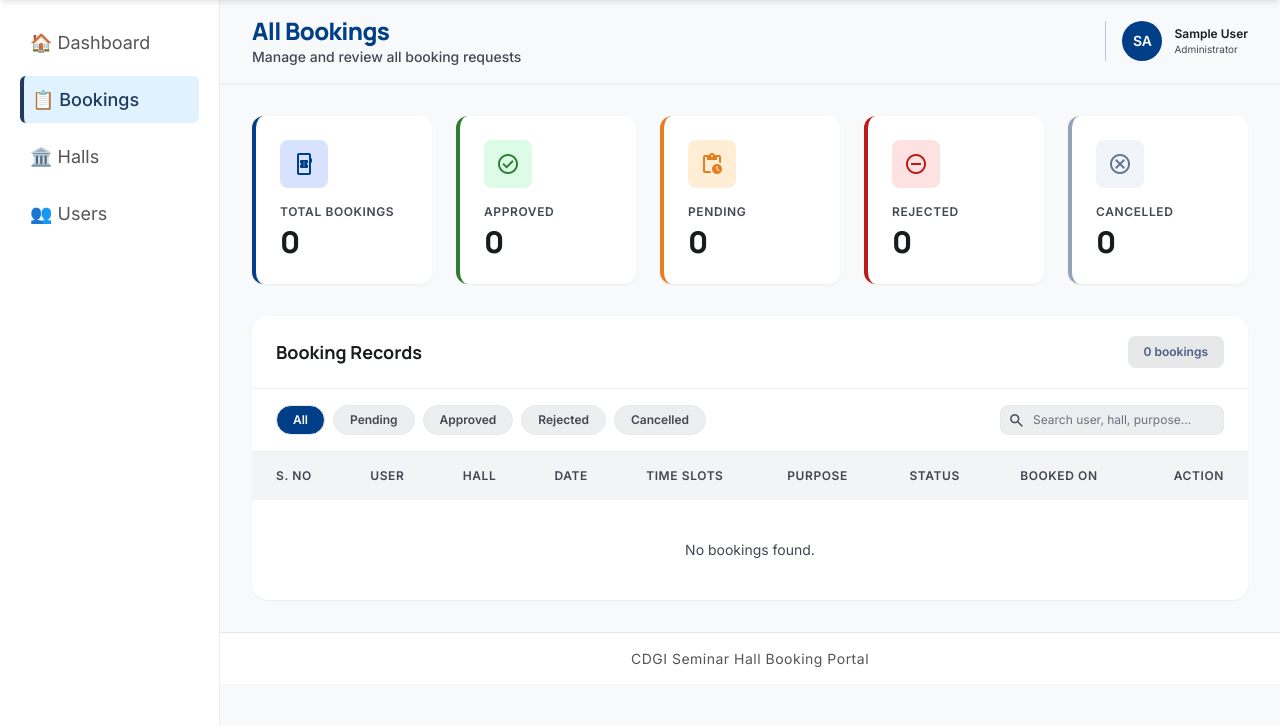
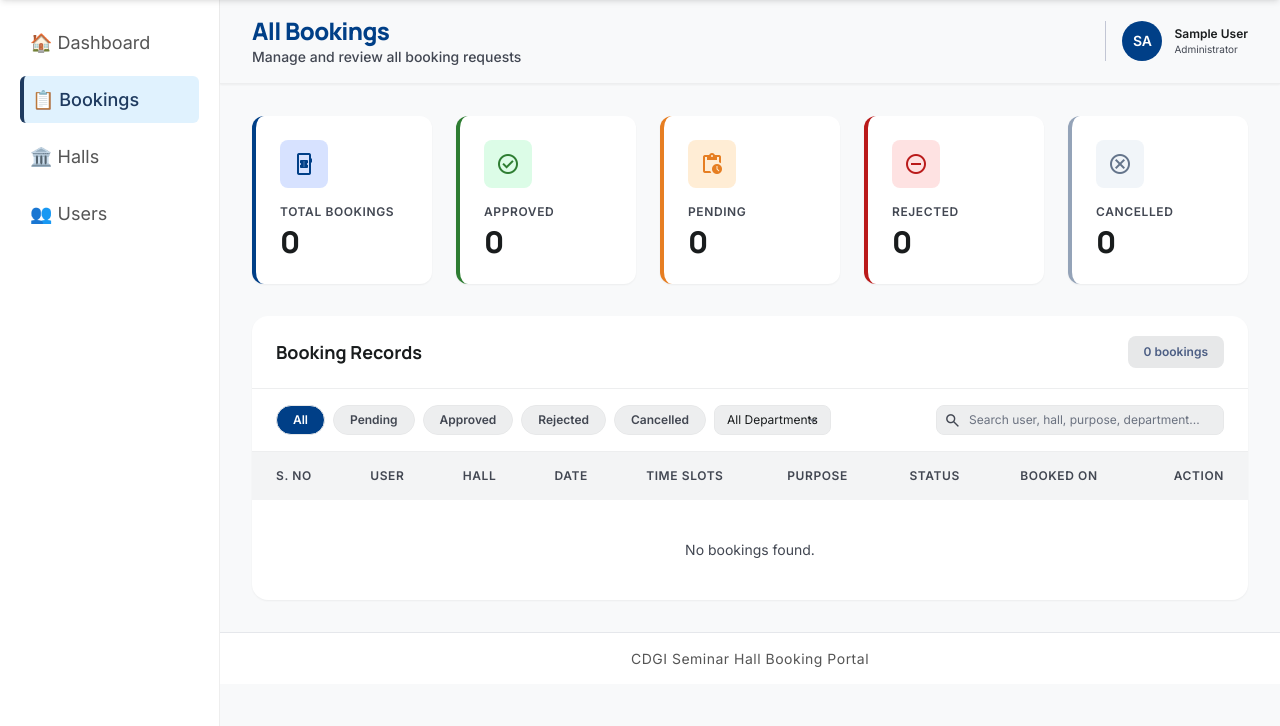
Before and after one commit to Yogeshgurjar25/Seminar-hall-booking-, a Flask app: page /admin_bookings in a window 1280 px wide. Shown: the part 75-801 px from the top of the page. Run offline with Flask 3, Linux system fonts and the light colour scheme; the visitor is signed in with stand-in values (Sample User, id 1); data comes from the database, SQL or seed files in the repository; data that the repository does not hold is empty; some libraries are stand-ins or nearby versions.

Commit message:
update bookings search bar

```diff
--- a/templates/admin_bookings.html
+++ b/templates/admin_bookings.html
@@ -70,7 +70,6 @@
     * { box-sizing: border-box; margin: 0; padding: 0; }
     body { font-family: 'Poppins', sans-serif; background: #f4f6fb; min-height: 100vh; display: flex; flex-direction: column; }
 
-    /* NAVBAR — exact same as admin.html */
     nav { background: #1e3a5f; padding: 16px 40px; display: flex; justify-content: space-between; align-items: center; position: sticky; top: 0; z-index: 100; }
     .logo { color: white; font-weight: 600; font-size: 24px; letter-spacing: 1px; }
     .logo span { color: #60a5fa; font-weight: 700; }
@@ -79,25 +78,21 @@
     .nav-links a:hover { color: #fff; }
     .logout-btn { background: #e74c3c; padding: 8px 20px; border-radius: 6px; color: white !important; font-weight: 500; border: none; cursor: pointer; font-family: 'Poppins', sans-serif; font-size: 16px; line-height: 1.5; margin-left: 16px; }
 
-    /* LAYOUT */
     .layout { display: flex; align-items: flex-start; flex: 1; }
 
-    /* SIDEBAR — exact same as admin.html */
     .sidebar { width: 220px; background: white; padding: 20px; min-height: calc(100vh - 73px); border-right: 1px solid #eee; flex-shrink: 0; }
     .sidebar-item { display: block; padding: 10px; margin-bottom: 10px; color: #555; text-decoration: none; border-radius: 6px; font-size: 18px; }
     .sidebar-item:hover { background: #f1f5f9; }
     .sidebar-item.active { background: #e0f2fe; color: #1e3a5f; border-left: 4px solid #1e3a5f; padding-left: 8px; font-weight: 500; }
 
-    /* ADMIN MAIN */
     .admin-main { flex: 1; min-width: 0; }
 
-    /* footer — exact same as admin.html */
     footer { text-align: center; padding: 15px; background: white; margin-top: auto; border-top: 1px solid #e5e7eb; font-size: 14px; color: #555; letter-spacing: 0.5px; }
   </style>
 </head>
 <body class="bg-surface font-body text-on-surface antialiased overflow-x-hidden">
 
-  <!-- NAVBAR — exact same as admin.html -->
+  <!-- NAVBAR -->
   <header class="w-full sticky top-0 z-50 flex items-center justify-between px-8 py-4 shadow-md" style="background:#1e3a5f;">
     <div class="flex items-center gap-3">
       <div class="w-9 h-9 bg-white/20 rounded-lg flex items-center justify-center">
@@ -118,7 +113,7 @@
 
   <div class="layout">
 
-    <!-- SIDEBAR — exact same as admin.html -->
+    <!-- SIDEBAR -->
     <div class="sidebar">
       <a href="/admin"          class="sidebar-item">🏠 Dashboard</a>
       <a href="/admin_bookings" class="sidebar-item active">📋 Bookings</a>
@@ -129,7 +124,7 @@
     <!-- ADMIN MAIN -->
     <div class="admin-main">
 
-      <!-- Top App Bar — exact same structure as admin.html -->
+      <!-- Top App Bar -->
       <header class="sticky top-0 z-40 bg-[#f8f9fa] flex items-center justify-between px-8 py-4 shadow-sm border-b border-surface-container">
         <div class="flex flex-col">
           <h2 class="text-2xl font-headline font-extrabold text-primary tracking-tight">All Bookings</h2>
@@ -149,10 +144,9 @@
       <!-- Page Content -->
       <div class="p-8 space-y-8">
 
-        <!-- STATS GRID — same style as admin.html stat cards with icons -->
+        <!-- STATS GRID -->
         <section class="grid grid-cols-1 md:grid-cols-2 lg:grid-cols-5 gap-6">
 
-          <!-- Total -->
           <div class="bg-surface-container-lowest p-6 rounded-xl shadow-sm border-l-4 border-primary hover:shadow-md transition-shadow">
             <div class="mb-4">
               <div class="w-12 h-12 rounded-lg bg-primary-fixed flex items-center justify-center text-primary">
@@ -163,7 +157,6 @@
             <h3 class="text-3xl font-headline font-extrabold text-on-surface mt-1">{{ bookings | length }}</h3>
           </div>
 
-          <!-- Approved -->
           <div class="bg-surface-container-lowest p-6 rounded-xl shadow-sm border-l-4 border-[#2e7d32] hover:shadow-md transition-shadow">
             <div class="mb-4">
               <div class="w-12 h-12 rounded-lg bg-green-100 flex items-center justify-center text-[#2e7d32]">
@@ -174,7 +167,6 @@
             <h3 class="text-3xl font-headline font-extrabold text-on-surface mt-1">{{ bookings | selectattr('status','equalto','approved') | list | length }}</h3>
           </div>
 
-          <!-- Pending -->
           <div class="bg-surface-container-lowest p-6 rounded-xl shadow-sm border-l-4 border-[#e67e22] hover:shadow-md transition-shadow">
             <div class="mb-4">
               <div class="w-12 h-12 rounded-lg bg-orange-100 flex items-center justify-center text-[#e67e22]">
@@ -185,7 +177,6 @@
             <h3 class="text-3xl font-headline font-extrabold text-on-surface mt-1">{{ bookings | selectattr('status','equalto','pending') | list | length }}</h3>
           </div>
 
-          <!-- Rejected -->
           <div class="bg-surface-container-lowest p-6 rounded-xl shadow-sm border-l-4 border-error hover:shadow-md transition-shadow">
             <div class="mb-4">
               <div class="w-12 h-12 rounded-lg bg-red-100 flex items-center justify-center text-error">
@@ -196,7 +187,6 @@
             <h3 class="text-3xl font-headline font-extrabold text-on-surface mt-1">{{ bookings | selectattr('status','equalto','rejected') | list | length }}</h3>
           </div>
 
-          <!-- Cancelled -->
           <div class="bg-surface-container-lowest p-6 rounded-xl shadow-sm border-l-4 border-slate-400 hover:shadow-md transition-shadow">
             <div class="mb-4">
               <div class="w-12 h-12 rounded-lg bg-slate-100 flex items-center justify-center text-slate-500">
@@ -209,7 +199,7 @@
 
         </section>
 
-        <!-- BOOKINGS TABLE — same card style as admin.html recent bookings -->
+        <!-- BOOKINGS TABLE -->
         <section class="bg-surface-container-lowest rounded-2xl shadow-sm overflow-hidden">
 
           <div class="px-6 py-5 border-b border-surface-container flex items-center justify-between">
@@ -231,11 +221,23 @@
               class="filter-btn px-4 py-1.5 rounded-full text-xs font-bold border border-surface-container-high bg-surface-container text-on-surface-variant hover:bg-surface-container-high transition-colors">Rejected</button>
             <button onclick="filterTable('cancelled',this)"
               class="filter-btn px-4 py-1.5 rounded-full text-xs font-bold border border-surface-container-high bg-surface-container text-on-surface-variant hover:bg-surface-container-high transition-colors">Cancelled</button>
+
+            <!-- ✅ FIX 1: Department dropdown — auto-populated from bookings data -->
+            <select onchange="filterDept(this.value)" id="deptFilter"
+              class="px-3 py-1.5 text-xs border border-surface-container-high rounded-lg bg-surface-container focus:outline-none focus:border-primary">
+              <option value="">All Departments</option>
+              {% set departments = bookings | map(attribute='department') | select | unique | list %}
+              {% for dept in departments | sort %}
+                <option value="{{ dept | lower }}">{{ dept }}</option>
+              {% endfor %}
+            </select>
+
             <div class="ml-auto relative">
               <span class="material-symbols-outlined absolute left-2 top-1/2 -translate-y-1/2 text-on-surface-variant" style="font-size:17px;">search</span>
-              <input type="text" placeholder="Search user, hall, purpose..."
+              <!-- ✅ FIX 2: Placeholder updated -->
+              <input type="text" placeholder="Search user, hall, purpose, department..."
                 oninput="searchTable(this.value)"
-                class="pl-8 pr-4 py-1.5 text-xs border border-surface-container-high rounded-lg bg-surface-container focus:outline-none focus:border-primary w-56">
+                class="pl-8 pr-4 py-1.5 text-xs border border-surface-container-high rounded-lg bg-surface-container focus:outline-none focus:border-primary w-72">
             </div>
           </div>
 
@@ -258,13 +260,16 @@
                 {% for b in bookings %}
                 <tr class="hover:bg-surface-bright transition-colors"
                     data-status="{{ b.status }}"
-                    data-search="{{ b.user_name }} {{ b.hall_name }} {{ b.purpose }} {{ b.department }}">
+                    data-search="{{ b.user_name | default('') | lower }} {{ b.hall_name | default('') | lower }} {{ b.purpose | default('') | lower }} {{ b.department | default('') | lower }}"
+                    data-dept="{{ b.department | default('') | lower }}">
+                  <!-- ✅ FIX 3: data-search mein sab fields ke liye default('') added -->
+                  <!-- ✅ FIX 4: data-dept attribute naya add kiya for exact dept filtering -->
 
                   <td class="px-6 py-4 text-sm text-on-surface-variant font-bold row-num"></td>
 
                   <td class="px-6 py-4">
                     <p class="text-sm font-bold">{{ b.user_name }}</p>
-                    <p class="text-[11px] text-on-surface-variant">{{ b.department }}</p>
+                    <p class="text-[11px] text-on-surface-variant">{{ b.department | default('—') }}</p>
                   </td>
 
                   <td class="px-6 py-4">
@@ -298,7 +303,6 @@
 
                   <td class="px-6 py-4 text-sm text-on-surface-variant">{{ b.created_at.strftime('%d %b %Y') if b.created_at and b.created_at.strftime is defined else b.created_at }}</td>
 
-                  <!-- Action — same icon-button style as admin.html -->
                   <td class="px-6 py-4 text-right">
                     {% if b.status == 'pending' %}
                       <div class="flex justify-end gap-2">
@@ -346,7 +350,7 @@
     </div><!-- /admin-main -->
   </div><!-- /layout -->
 
-  <!-- REJECT MODAL — exact same as admin.html -->
+  <!-- REJECT MODAL -->
   <div id="rejectModal">
     <div style="background:#fff;border-radius:16px;padding:32px;width:100%;max-width:420px;margin:16px;box-shadow:0 8px 32px rgba(0,0,0,0.18);">
       <h3 style="font-size:16px;font-weight:700;color:#ba1a1a;margin-bottom:8px;">Reject Booking</h3>
@@ -364,14 +368,16 @@
   <script>
     let currentFilter = 'all';
     let currentSearch = '';
+    let currentDept   = '';  // ✅ FIX 5: department filter state
 
     function applyFilters() {
       const rows = document.querySelectorAll('#bookingsTable tbody tr[data-status]');
       let visible = 0;
       rows.forEach(row => {
         const matchFilter = currentFilter === 'all' || row.dataset.status === currentFilter;
-        const matchSearch = currentSearch === '' || row.dataset.search.toLowerCase().includes(currentSearch);
-        const show = matchFilter && matchSearch;
+        const matchSearch = currentSearch === '' || row.dataset.search.includes(currentSearch);
+        const matchDept   = currentDept === '' || row.dataset.dept === currentDept;  // ✅ FIX 6
+        const show = matchFilter && matchSearch && matchDept;
         row.style.display = show ? '' : 'none';
         if (show) {
           visible++;
@@ -381,7 +387,6 @@
       document.getElementById('rowCount').textContent = visible + ' booking' + (visible !== 1 ? 's' : '');
     }
 
-    // Init numbering on page load
     applyFilters();
 
     function filterTable(status, btn) {
@@ -397,6 +402,12 @@
 
     function searchTable(val) {
       currentSearch = val.toLowerCase().trim();
+      applyFilters();
+    }
+
+    // ✅ FIX 7: Department dropdown filter function
+    function filterDept(val) {
+      currentDept = val.toLowerCase().trim();
       applyFilters();
     }
 
```
